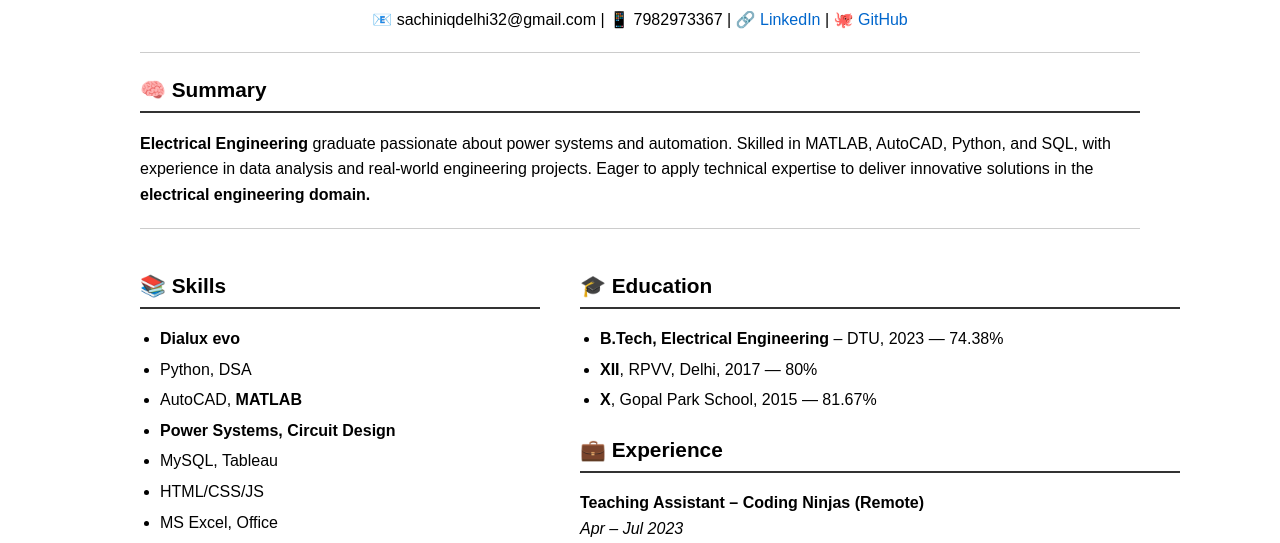
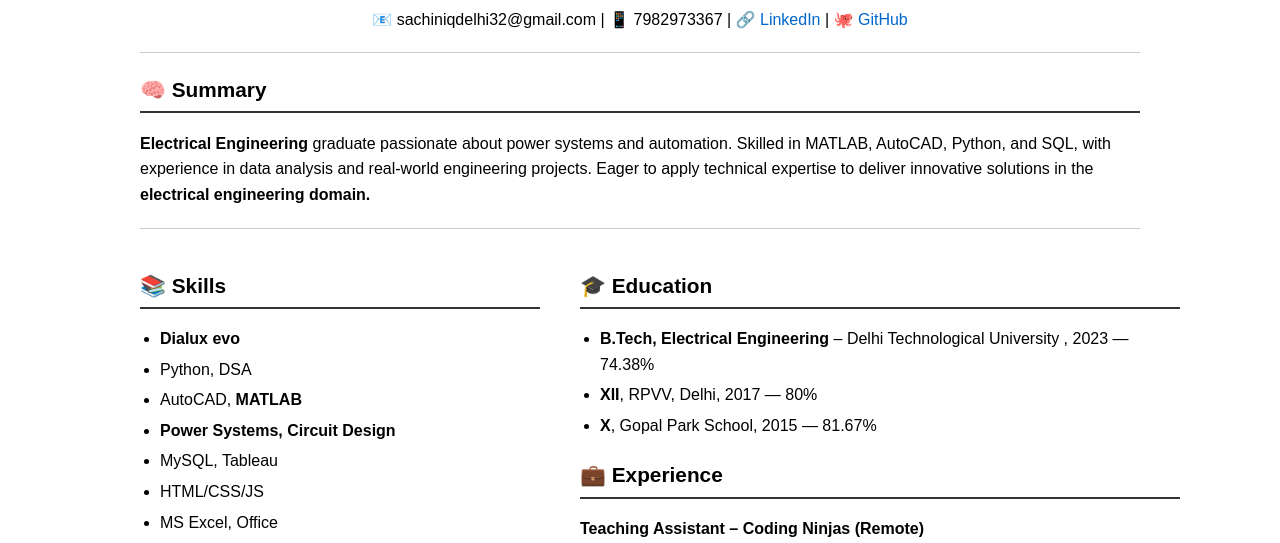
Before and after one commit to sachin-dtu/Sachin_res_, a plain HTML site: page index.html in a window 1280 px wide. Shown: the part 126-669 px from the top of the page. Drawn offline with Linux system fonts and the light colour scheme.

Commit message:
Update index.html

```diff
--- a/index.html
+++ b/index.html
@@ -127,7 +127,7 @@
             <div class="section">
                 <h2>🎓 Education</h2>
                 <ul>
-                    <li><strong>B.Tech, Electrical Engineering</strong> – DTU, 2023 — 74.38%</li>
+                    <li><strong>B.Tech, Electrical Engineering</strong> – Delhi Technological University , 2023 — 74.38%</li>
                     <li><strong>XII</strong>, RPVV, Delhi, 2017 — 80%</li>
                     <li><strong>X</strong>, Gopal Park School, 2015 — 81.67%</li>
                 </ul>
```
